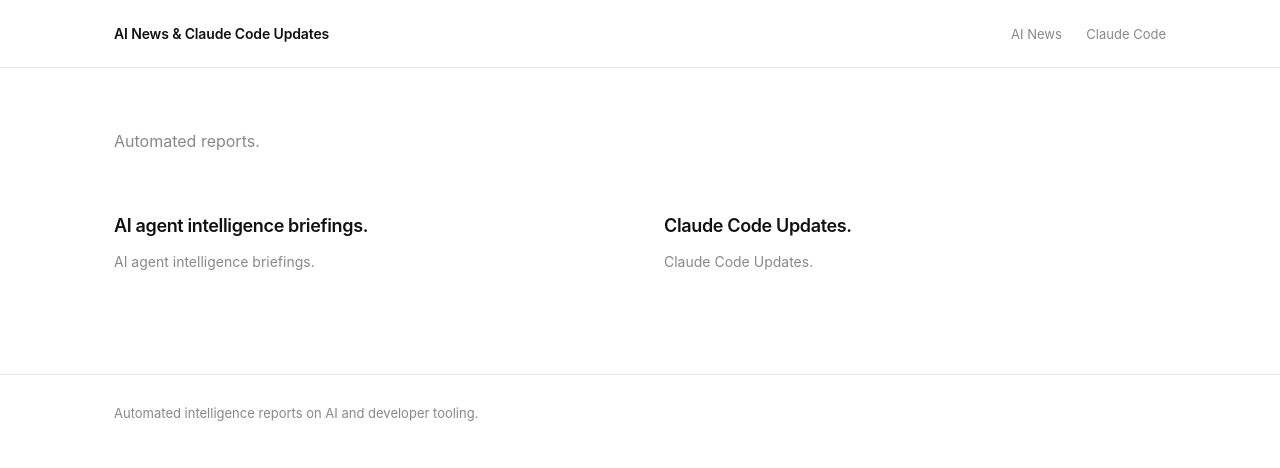
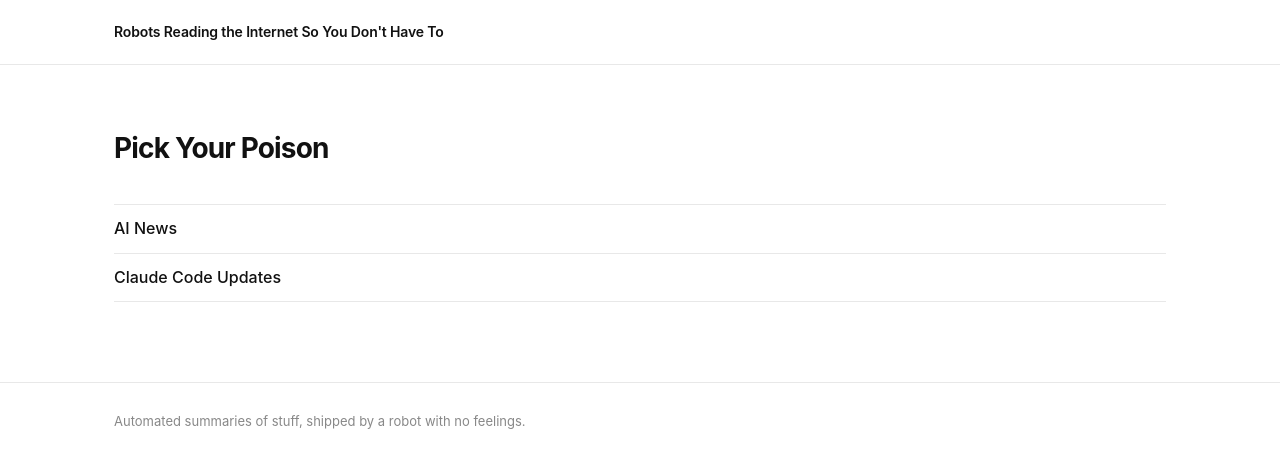
Before and after one commit to autogennews/autogennews.github.io, a Jekyll site: the page built from index.md, in a window 1280 px wide. Shown: the top 468 px of the page. Built offline with Jekyll 4.4.1, drawn with Linux system fonts in a browser that asks for light colours.

Commit message:
setup structure

```diff
--- a/_config.yml
+++ b/_config.yml
@@ -1,5 +1,5 @@
-title: AI News & Claude Code Updates
-description: Automated intelligence reports on AI and developer tooling.
+title: Robots Reading the Internet So You Don't Have To
+description: Automated summaries of stuff, shipped by a robot with no feelings.
 baseurl: ""
 url: "https://autogennews.github.io"
 
--- a/_layouts/default.html
+++ b/_layouts/default.html
@@ -10,10 +10,6 @@
   <header class="site-header">
     <div class="container">
       <a class="site-title" href="{{ '/' | relative_url }}">{{ site.title }}</a>
-      <nav class="site-nav">
-        <a href="{{ '/ainews/' | relative_url }}">AI News</a>
-        <a href="{{ '/claudecode/' | relative_url }}">Claude Code</a>
-      </nav>
     </div>
   </header>
 
--- a/assets/css/main.css
+++ b/assets/css/main.css
@@ -218,6 +218,31 @@ main.container { padding-top: 60px; padding-bottom: 80px; }
   margin-bottom: 36px;
 }
 
+/* ── Home ─────────────────────────────────────────────── */
+.home-title {
+  font-size: 28px;
+  font-weight: 700;
+  letter-spacing: -0.03em;
+  margin-bottom: 32px;
+}
+
+.home-nav {
+  list-style: none;
+  padding: 0;
+}
+
+.home-nav li { padding: 10px 0; border-bottom: 1px solid var(--border); }
+.home-nav li:first-child { border-top: 1px solid var(--border); }
+
+.home-nav a {
+  font-size: 16px;
+  font-weight: 500;
+  text-decoration: none;
+  color: var(--text);
+}
+
+.home-nav a:hover { color: var(--accent); }
+
 /* ── Home sections ────────────────────────────────────── */
 .home-intro {
   font-size: 16px;
--- a/index.md
+++ b/index.md
@@ -3,22 +3,9 @@ layout: home
 title: Home
 ---
 
-<p class="home-intro">Automated reports.</p>
+<h1 class="home-title">Pick Your Poison</h1>
 
-<div class="home-sections">
-
-  <section class="home-section">
-    <div class="home-section-header">
-      <h2><a href="/ainews/">AI agent intelligence briefings.</a></h2>
-    </div>
-    <p class="home-section-desc">AI agent intelligence briefings.</p>
-  </section>
-
-  <section class="home-section">
-    <div class="home-section-header">
-      <h2><a href="/claudecode/">Claude Code Updates.</a></h2>
-    </div>
-    <p class="home-section-desc">Claude Code Updates.</p>
-  </section>
-
-</div>
+<ul class="home-nav">
+  <li><a href="/ainews/">AI News</a></li>
+  <li><a href="/claudecode/">Claude Code Updates</a></li>
+</ul>
```
Also changed, not shown: claudecode/10-03-2026.md (+1 -1 lines).
